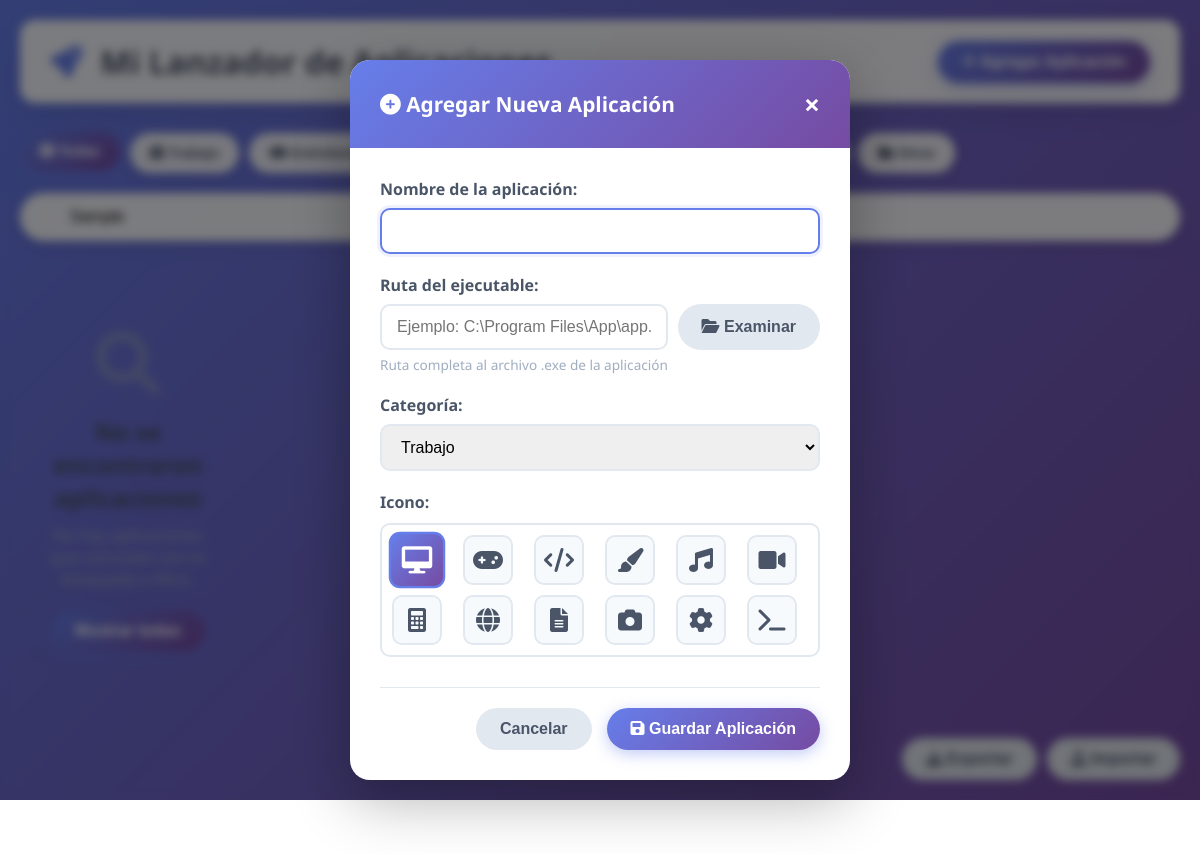
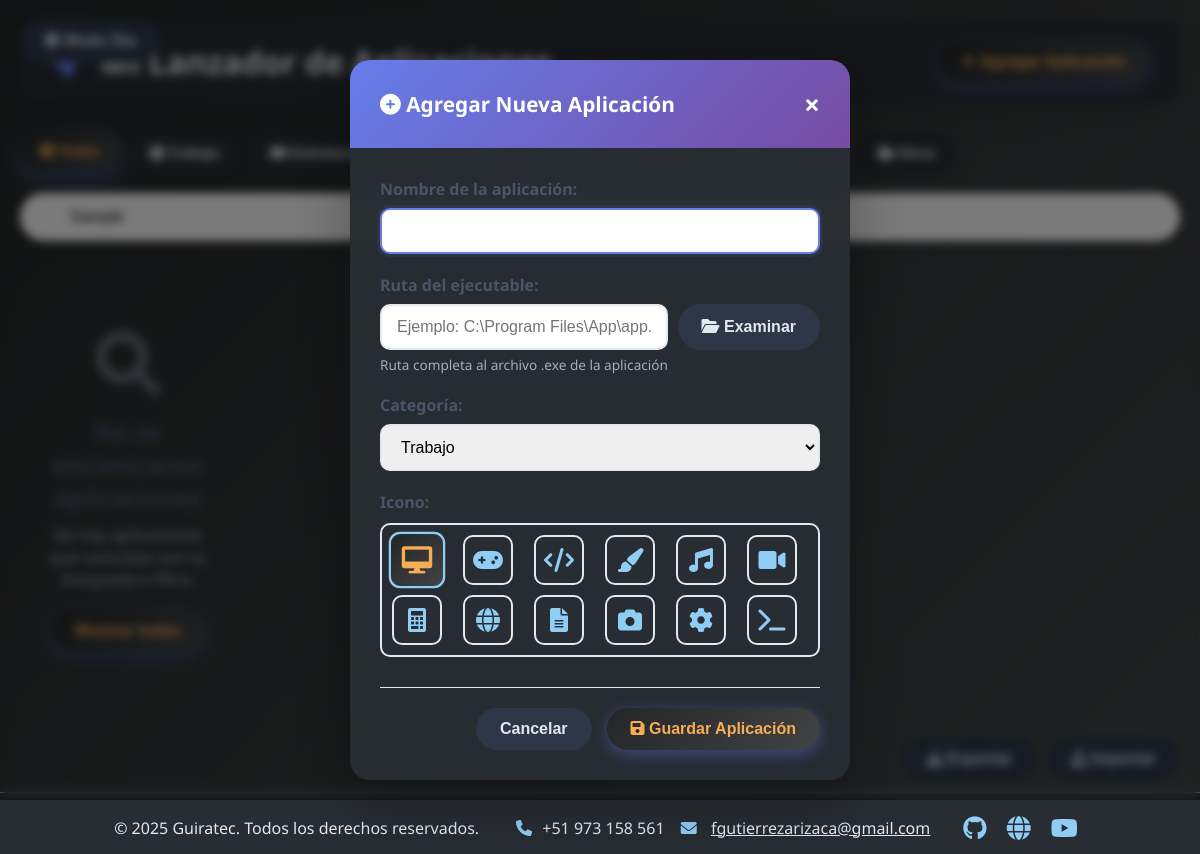
Before and after one commit to franklingutierrez/lanzador-de-aplicaciones, an Electron app: page index.html in a window 1200 px wide. Both pictures are taken after typing "Sample" into the empty fields and a click on the button "Agregar Aplicación". Before the commit the page ends 800 px from the top, so only its background shows below. Drawn offline with Linux system fonts and the light colour scheme.

Commit message:
agregar acceso redes

```diff
--- a/index.html
+++ b/index.html
@@ -219,6 +219,28 @@
         <input type="file" id="importFileInput" accept="application/json" style="display:none;">
     </div>
 
+    <button id="themeToggleBtn" class="btn-secondary" style="position: fixed; top: 20px; left: 20px; z-index: 999;">
+        <i class="fas fa-moon"></i> Modo Noche
+    </button>
+
+    <footer class="main-footer">
+        <div class="footer-content">
+            <span>© 2025 Guiratec. Todos los derechos reservados.</span>
+            <span class="footer-contact">
+                <i class="fas fa-phone"></i> +51 973 158 561
+                <i class="fas fa-envelope"></i> <a
+                    href="mailto:fgutierrezarizaca@gmail.com">fgutierrezarizaca@gmail.com</a>
+            </span>
+            <span class="footer-links">
+                <a href="https://github.com/franklingutierrez/" target="_blank" title="GitHub"><i
+                        class="fab fa-github"></i></a>
+                <a href="https://www.guiratec.com" target="_blank" title="Sitio Web"><i class="fas fa-globe"></i></a>
+                <a href="https://www.youtube.com/@guiratec" target="_blank" title="YouTube"><i
+                        class="fab fa-youtube"></i></a>
+            </span>
+        </div>
+    </footer>
+
     <script src="script.js"></script>
 </body>
 
--- a/script.js
+++ b/script.js
@@ -481,9 +481,35 @@ class AppLauncher {
     }
 }
 
-// Inicializar la aplicación cuando el DOM esté listo
+// === Modo Noche/Día ===
+function setTheme(theme) {
+    document.body.classList.remove('theme-day', 'theme-night');
+    if (theme === 'night') {
+        document.body.classList.add('theme-night');
+        document.getElementById('themeToggleBtn').innerHTML = '<i class="fas fa-sun"></i> Modo Día';
+    } else {
+        document.body.classList.add('theme-day');
+        document.getElementById('themeToggleBtn').innerHTML = '<i class="fas fa-moon"></i> Modo Noche';
+    }
+    localStorage.setItem('theme', theme);
+}
+
+function detectThemeByHour() {
+    const hour = new Date().getHours();
+    return (hour >= 7 && hour < 19) ? 'day' : 'night';
+}
+
 document.addEventListener('DOMContentLoaded', () => {
+    // Inicializar la aplicación cuando el DOM esté listo
     window.appLauncher = new AppLauncher();
+
+    // Tema automático o preferencia guardada
+    const savedTheme = localStorage.getItem('theme');
+    setTheme(savedTheme || detectThemeByHour());
+    document.getElementById('themeToggleBtn').addEventListener('click', () => {
+        const current = document.body.classList.contains('theme-night') ? 'night' : 'day';
+        setTheme(current === 'night' ? 'day' : 'night');
+    });
 });
 
 document.addEventListener('keydown', (e) => {
--- a/styles.css
+++ b/styles.css
@@ -442,6 +442,148 @@ header h1 i {
     margin-bottom: 20px;
 }
 
+/* Modo Día (por defecto, colores claros) */
+.theme-day {
+    --bg-main: linear-gradient(135deg, #667eea 0%, #764ba2 100%);
+    --bg-card: rgba(255, 255, 255, 0.95);
+    --text-main: #333;
+    --text-header: #4a5568;
+    --icon-main: #667eea;
+    --icon-hover: #764ba2;
+    --btn-primary-bg: linear-gradient(135deg, #667eea 0%, #764ba2 100%);
+    --btn-primary-color: #fff;
+    --btn-secondary-bg: #e2e8f0;
+    --btn-secondary-color: #4a5568;
+    --btn-danger-bg: linear-gradient(135deg, #e53e3e 0%, #c53030 100%);
+    --btn-danger-color: #fff;
+}
+
+.theme-night {
+    --bg-main: linear-gradient(135deg, #232526 0%, #414345 100%);
+    --bg-card: rgba(40, 44, 52, 0.98);
+    --text-main: #e2e8f0;
+    --text-header: #e2e8f0;
+    --icon-main: #90cdf4;
+    --icon-hover: #f6ad55;
+    --btn-primary-bg: linear-gradient(135deg, #232526 0%, #414345 100%);
+    --btn-primary-color: #f6ad55;
+    --btn-secondary-bg: #2d3748;
+    --btn-secondary-color: #e2e8f0;
+    --btn-danger-bg: linear-gradient(135deg, #c53030 0%, #e53e3e 100%);
+    --btn-danger-color: #fff;
+}
+
+body {
+    background: var(--bg-main);
+    color: var(--text-main);
+}
+
+header h1 {
+    color: var(--text-header);
+}
+
+.app-card,
+header,
+.modal-content {
+    background: var(--bg-card);
+}
+
+.app-icon {
+    color: var(--icon-main);
+}
+
+.app-card:hover .app-icon {
+    color: var(--icon-hover);
+}
+
+.btn-primary {
+    background: var(--btn-primary-bg);
+    color: var(--btn-primary-color);
+}
+
+.btn-secondary {
+    background: var(--btn-secondary-bg);
+    color: var(--btn-secondary-color);
+}
+
+.btn-danger {
+    background: var(--btn-danger-bg);
+    color: var(--btn-danger-color);
+}
+
+.category-btn {
+    background: var(--bg-card);
+    color: var(--text-header);
+}
+
+.category-btn.active,
+.category-btn:hover {
+    background: var(--btn-primary-bg);
+    color: var(--btn-primary-color);
+}
+
+search-bar input {
+    background: var(--bg-card);
+    color: var(--text-main);
+}
+
+.icon-btn {
+    background: var(--bg-card);
+    color: var(--icon-main);
+}
+
+.icon-btn.active,
+.icon-btn:hover {
+    background: var(--btn-primary-bg);
+    color: var(--btn-primary-color);
+    border-color: var(--icon-main);
+}
+
+/* Footer */
+.main-footer {
+    width: 100%;
+    background: var(--bg-card, #fff);
+    color: var(--text-header, #4a5568);
+    border-top: 1px solid #e2e8f0;
+    padding: 18px 0 10px 0;
+    margin-top: 30px;
+    font-size: 1rem;
+    text-align: center;
+    box-shadow: 0 -2px 12px rgba(0, 0, 0, 0.04);
+    position: relative;
+    z-index: 10;
+}
+
+.footer-content {
+    display: flex;
+    flex-wrap: wrap;
+    justify-content: center;
+    align-items: center;
+    gap: 25px;
+}
+
+.footer-contact i {
+    margin: 0 6px 0 12px;
+    color: var(--icon-main, #667eea);
+}
+
+.footer-contact a {
+    color: var(--text-header, #4a5568);
+    text-decoration: underline;
+    margin-left: 4px;
+}
+
+.footer-links a {
+    color: var(--icon-main, #667eea);
+    font-size: 1.5rem;
+    margin: 0 8px;
+    transition: color 0.2s;
+}
+
+.footer-links a:hover {
+    color: var(--icon-hover, #764ba2);
+}
+
 /* Responsive */
 @media (max-width: 768px) {
     .container {
@@ -483,4 +625,14 @@ header h1 i {
     .icon-options {
         grid-template-columns: repeat(4, 1fr);
     }
+
+    .footer-content {
+        flex-direction: column;
+        gap: 10px;
+    }
+
+    .main-footer {
+        font-size: 0.95rem;
+        padding: 14px 0 8px 0;
+    }
 }
```
